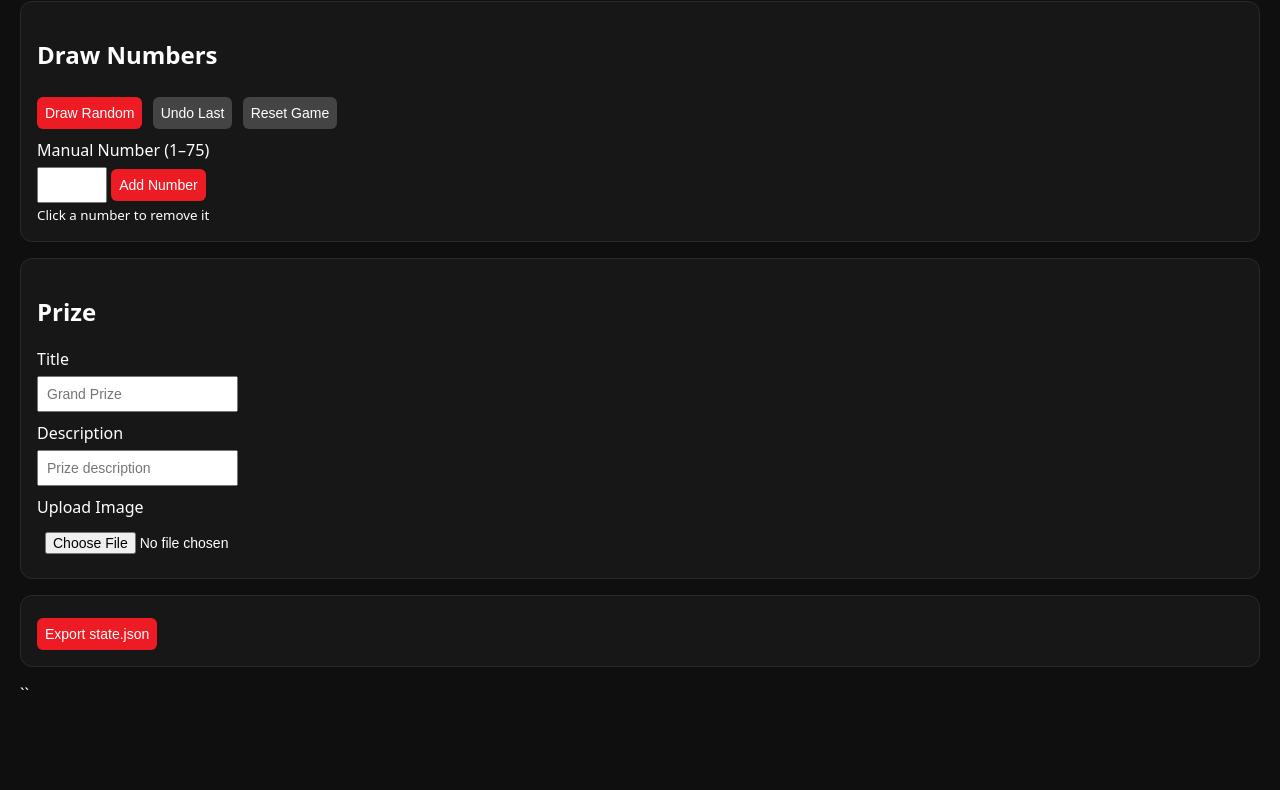
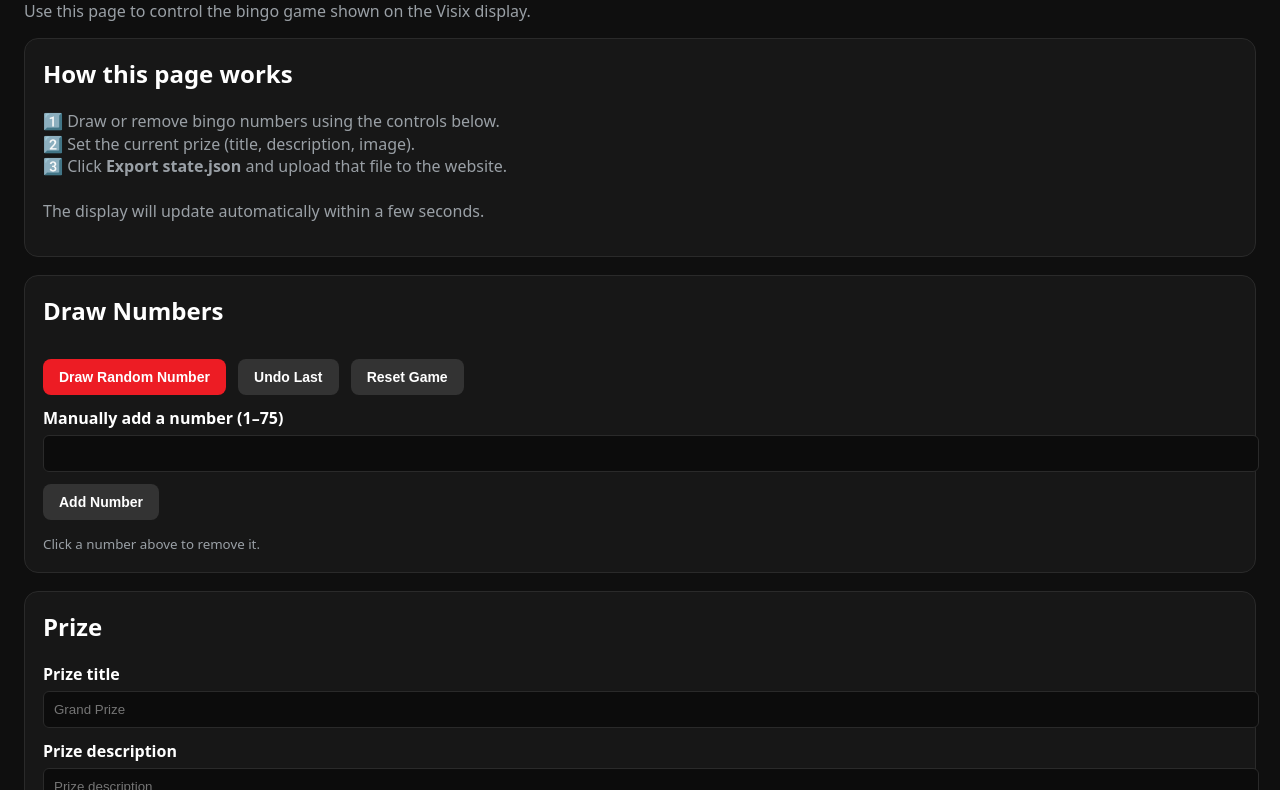
Before and after one commit to radio0810/Portfolio, a website: page admin.html in a window 1280 px wide. Shown: the part 83-873 px from the top of the page. Before the commit the page ends 808 px from the top, so only its background shows below. Drawn offline with Linux system fonts and the light colour scheme.

Commit message:
Refactor admin.html for improved UI and usability
Updated styles and improved structure for better usability. Enhanced button labels and added explanations for user actions.

```diff
--- a/admin.html
+++ b/admin.html
@@ -6,49 +6,86 @@
 <meta name="viewport" content="width=device-width, initial-scale=1">
 
 <style>
+:root{
+  --red:#ED1C24;
+  --bg:#0f0f0f;
+  --panel:#171717;
+  --border:#2a2a2a;
+  --muted:#9aa0a6;
+}
+
 body{
   margin:0;
-  padding:20px;
+  padding:24px;
   font-family:system-ui,-apple-system,"Segoe UI",Roboto,Arial,sans-serif;
-  background:#0f0f0f;
+  background:var(--bg);
   color:#fff;
 }
-h1{margin-top:0}
+
+h1{margin:0 0 12px}
+h2{margin-top:0}
+
+p{color:var(--muted);line-height:1.4}
+
 section{
-  background:#171717;
-  border:1px solid #2a2a2a;
-  border-radius:12px;
-  padding:16px;
-  margin-bottom:16px;
+  background:var(--panel);
+  border:1px solid var(--border);
+  border-radius:14px;
+  padding:18px;
+  margin-bottom:18px;
 }
-label{display:block;margin-top:10px}
-input,button{
-  padding:8px;
+
+label{
+  display:block;
+  margin-top:12px;
+  font-weight:600;
+}
+
+input{
+  width:100%;
+  padding:10px;
   margin-top:6px;
+  background:#0c0c0c;
+  color:#fff;
+  border:1px solid var(--border);
+  border-radius:6px;
+}
+
+button{
+  padding:10px 16px;
+  margin-top:12px;
   font-size:14px;
+  border-radius:8px;
+  border:none;
+  cursor:pointer;
+  font-weight:700;
 }
-button{
-  background:#ED1C24;
-  border:none;
-  color:#fff;
-  border-radius:6px;
-  cursor:pointer;
-  margin-right:6px;
+
+button.primary{background:var(--red);color:#fff}
+button.secondary{background:#333;color:#fff}
+
+.actions button{margin-right:8px}
+
+.drawn{
+  margin-top:12px;
 }
-button.secondary{background:#444}
+
 .drawn span{
   display:inline-block;
   background:#222;
-  padding:6px 10px;
+  padding:6px 12px;
   border-radius:999px;
   margin:4px;
   cursor:pointer;
 }
+
+small{color:var(--muted)}
+
 img.preview{
   max-width:100%;
-  margin-top:10px;
-  border-radius:8px;
-  border:1px solid #333;
+  margin-top:12px;
+  border-radius:10px;
+  border:1px solid var(--border);
 }
 </style>
 </head>
@@ -56,38 +93,57 @@ img.preview{
 <body>
 
 <h1>BSAFE Bingo – Admin</h1>
+<p>Use this page to control the bingo game shown on the Visix display.</p>
+
+<section>
+  <h2>How this page works</h2>
+  <p>
+    1️⃣ Draw or remove bingo numbers using the controls below.<br>
+    2️⃣ Set the current prize (title, description, image).<br>
+    3️⃣ Click <strong>Export state.json</strong> and upload that file to the website.<br><br>
+    The display will update automatically within a few seconds.
+  </p>
+</section>
 
 <section>
   <h2>Draw Numbers</h2>
 
-  <button onclick="drawRandom()">Draw Random</button>
-  <button class="secondary" onclick="undoLast()">Undo Last</button>
-  <button class="secondary" onclick="resetGame()">Reset Game</button>
+  <div class="actions">
+    <button class="primary" onclick="drawRandom()">Draw Random Number</button>
+    <button class="secondary" onclick="undoLast()">Undo Last</button>
+    <button class="secondary" onclick="resetGame()">Reset Game</button>
+  </div>
 
-  <label>Manual Number (1–75)</label>
+  <label>Manually add a number (1–75)</label>
   <input id="manualNum" type="number" min="1" max="75">
-  <button onclick="addNumber()">Add Number</button>
+  <button class="secondary" onclick="addNumber()">Add Number</button>
 
   <div class="drawn" id="drawn"></div>
-  <small>Click a number to remove it</small>
+  <small>Click a number above to remove it.</small>
 </section>
 
 <section>
   <h2>Prize</h2>
 
-  <label>Title</label>
+  <label>Prize title</label>
   <input id="title" placeholder="Grand Prize">
 
-  <label>Description</label>
+  <label>Prize description</label>
   <input id="desc" placeholder="Prize description">
 
-  <label>Upload Image</label>
+  <label>Upload prize image</label>
   <input type="file" accept="image/*" onchange="loadImage(event)">
+  <small>The image will be embedded directly into the display (recommended).</small>
+
   <img id="preview" class="preview" style="display:none">
 </section>
 
 <section>
-  <button onclick="exportJSON()">Export state.json</button>
+  <h2>Finish & Export</h2>
+  <p>
+    When you are done making changes, export the shared game state file.
+  </p>
+  <button class="primary" onclick="exportJSON()">Export state.json</button>
 </section>
 
 <script>
@@ -99,6 +155,7 @@ const state = {
 
 const drawnEl=document.getElementById('drawn');
 
+/* ===== NUMBER LOGIC ===== */
 function render(){
   drawnEl.innerHTML='';
   state.drawnNumbers.forEach(n=>{
@@ -127,8 +184,7 @@ function drawRandom(){
     if(!state.drawnNumbers.includes(i)) pool.push(i);
   }
   if(!pool.length) return;
-  const n=pool[Math.floor(Math.random()*pool.length)];
-  state.drawnNumbers.push(n);
+  state.drawnNumbers.push(pool[Math.floor(Math.random()*pool.length)]);
   render();
 }
 
@@ -144,11 +200,10 @@ function resetGame(){
   }
 }
 
-/* ===== IMAGE UPLOAD (BASE64) ===== */
+/* ===== IMAGE UPLOAD ===== */
 function loadImage(e){
   const file=e.target.files[0];
   if(!file) return;
-
   const reader=new FileReader();
   reader.onload=()=>{
     state.prize.image=reader.result;
@@ -168,6 +223,7 @@ function exportJSON(){
     [JSON.stringify(state,null,2)],
     {type:'application/json'}
   );
+
   const a=document.createElement('a');
   a.href=URL.createObjectURL(blob);
   a.download='state.json';
@@ -177,4 +233,3 @@ function exportJSON(){
 
 </body>
 </html>
-``
```
